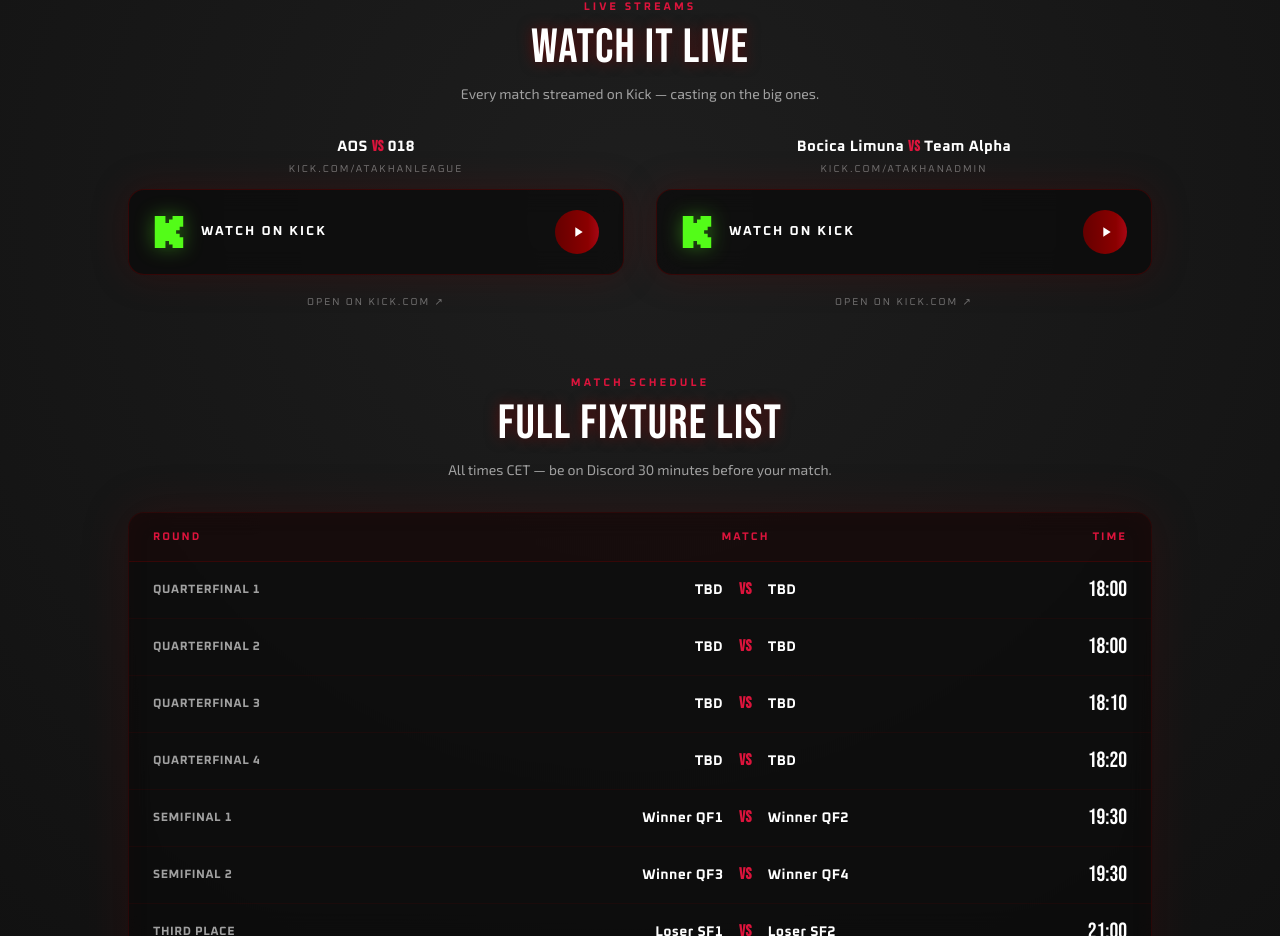
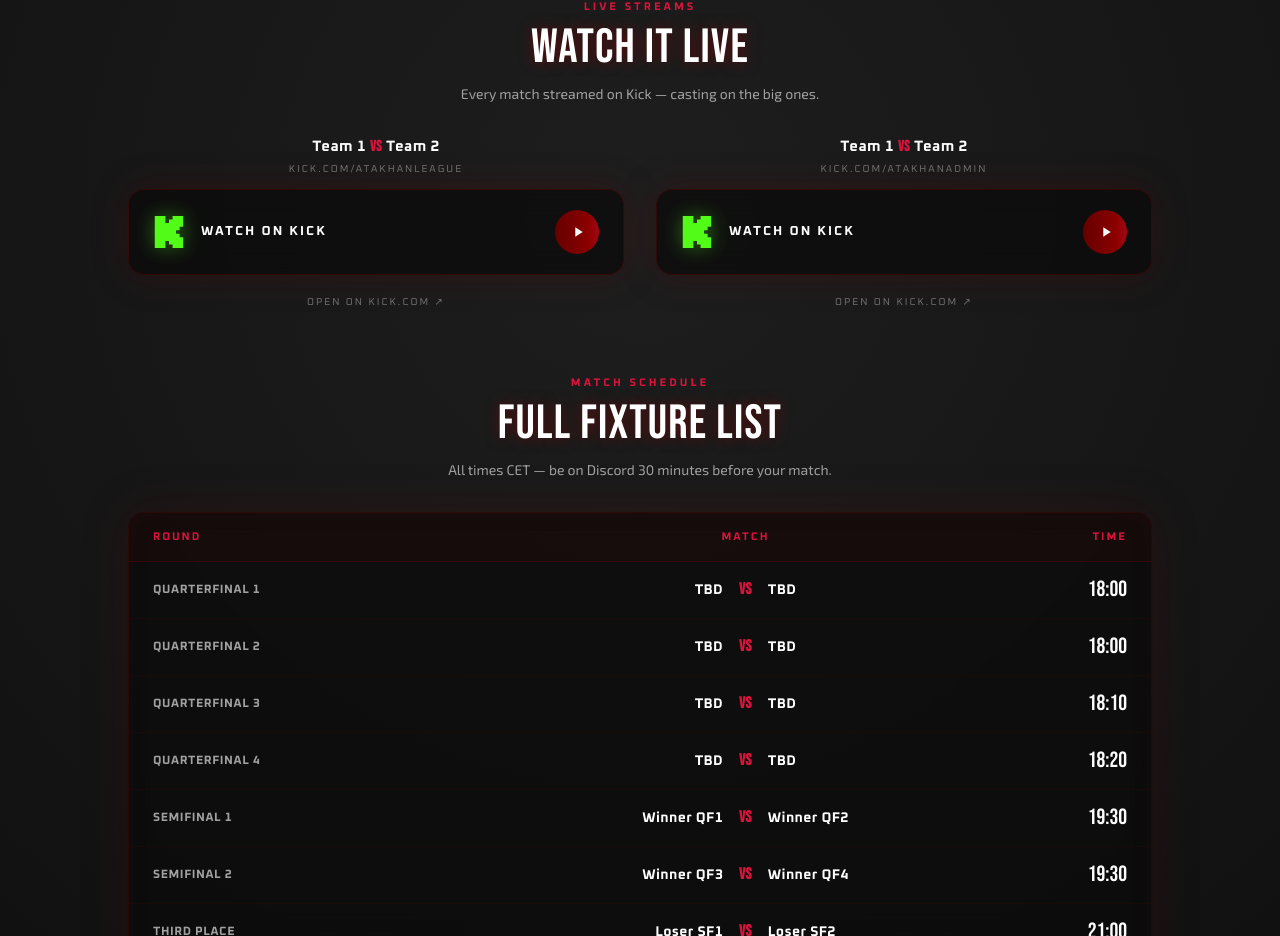
Before and after one commit to Wucelja003/AtakhanLeague, a React (Vite) app in the folder AtakhanLeague/: page /tournaments in a window 1280 px wide. Shown: the part 1160-2096 px from the top of the page. Built offline with nearby package versions, Linux system fonts and the light colour scheme; no server answers.

Commit message:
Use placeholder names on both streams
Neither stream is tied to a fixed pairing, so the labels read Team 1 VS Team 2
until the real ones are put in.

Co-Authored-By: Claude Opus 5 <noreply@anthropic.com>

```diff
--- a/AtakhanLeague/src/Components/StreamBanner.jsx
+++ b/AtakhanLeague/src/Components/StreamBanner.jsx
@@ -13,13 +13,13 @@ import { SiKick } from 'react-icons/si';
 const STREAMS = [
   {
     channel: 'atakhanleague',
-    teamA: 'AOS',
-    teamB: '018',
+    teamA: 'Team 1',
+    teamB: 'Team 2',
   },
   {
     channel: 'atakhanadmin',
-    teamA: 'Bocica Limuna',
-    teamB: 'Team Alpha',
+    teamA: 'Team 1',
+    teamB: 'Team 2',
   },
 ];
 
```
